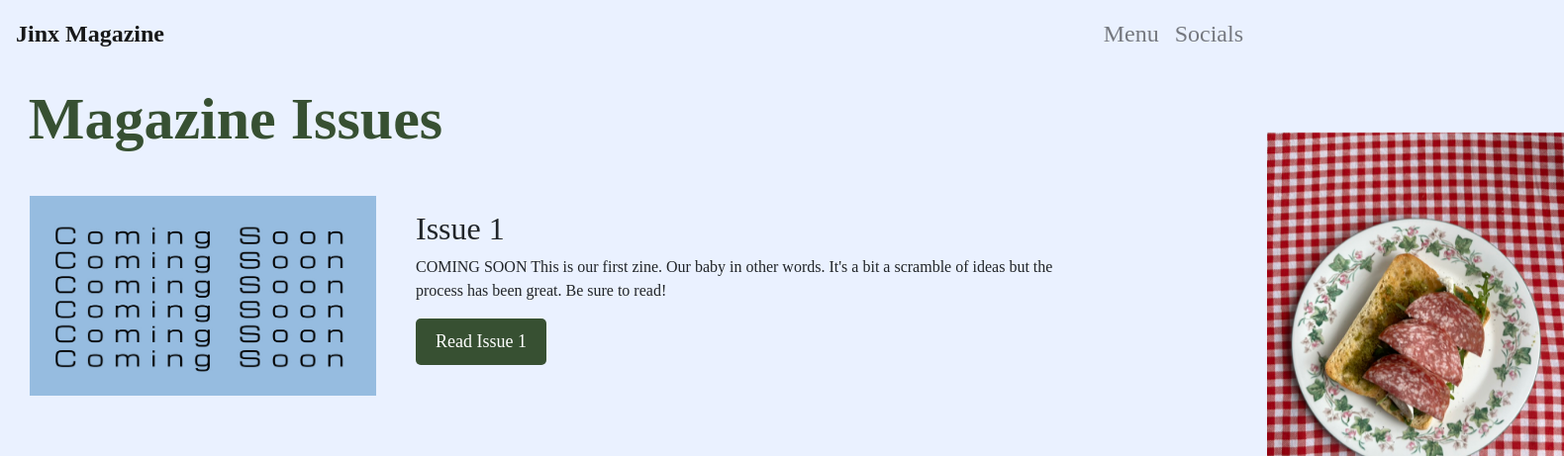
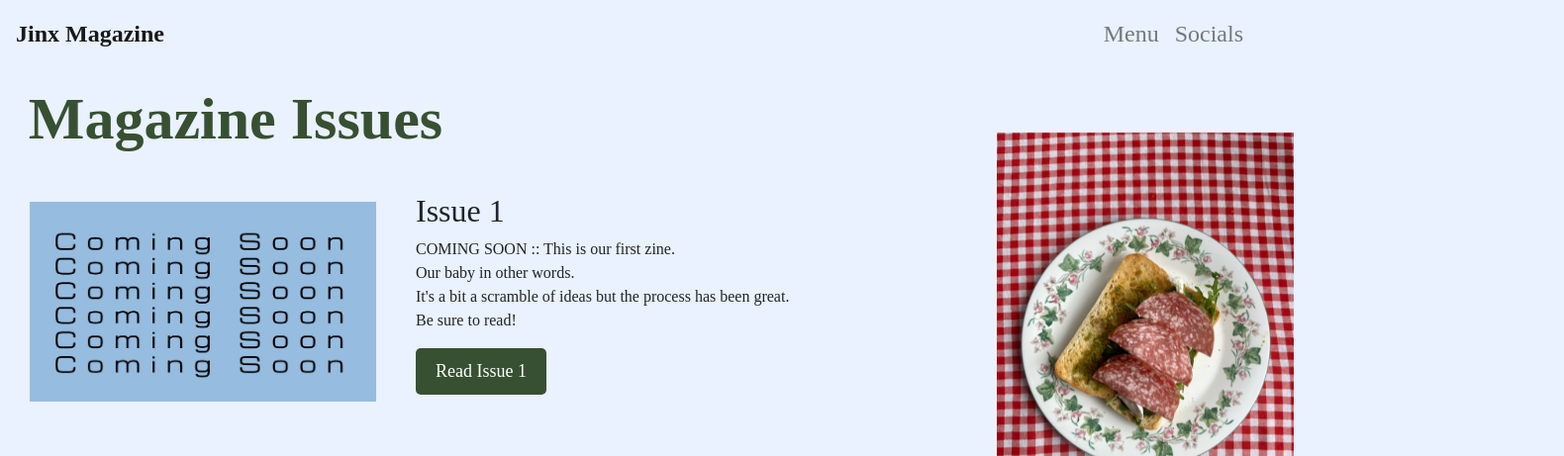
Before and after one commit to CatrionaLAnderson/jinxmag, a website: page issues.html in a window 1280 px wide. Shown: the top 461 px of the page at 99% size, 1580 px wide, since content can reach past the window. Drawn offline with nearby package versions, Linux system fonts and the light colour scheme; a web font is replaced by a local one.

Commit message:
Small aesthetic changes and adding breaks

```diff
--- a/css/aboutstyles.css
+++ b/css/aboutstyles.css
@@ -43,6 +43,7 @@ body, html {
     width: 100%;
     font-family: "Poppins", sans-serif;
     color:rgb(158, 42, 42);
+    font-weight: bold;
 }
 
 .aboutusphoto1 {
@@ -63,7 +64,6 @@ body, html {
     text-align: center; /* Center the text for better readability */
     font-family: "Poppins", sans-serif;
     color:rgb(158, 42, 42);
-    font-weight: bold;
     width:90%;
 }
 
--- a/issues.html
+++ b/issues.html
@@ -42,7 +42,7 @@
             <img src="img/ComingSoon.jpg" class="issueimg" alt="Issue 1 Cover">
             <div class="issuecontent">
                 <h2>Issue 1</h2>
-                <p>COMING SOON This is our first zine. Our baby in other words. It's a bit a scramble of ideas but the process has been great. Be sure to read!</p>
+                <p>COMING SOON :: This is our first zine. <br> Our baby in other words. <br> It's a bit a scramble of ideas but the process has been great. <br> Be sure to read!</p>
                 <a href="pdf/Cleanse.pdf" class="pdf-link" target="_blank">Read Issue 1</a>
             </div>
         </div>
```
Also changed, not shown: aboutus.html (+2 -0 lines).
